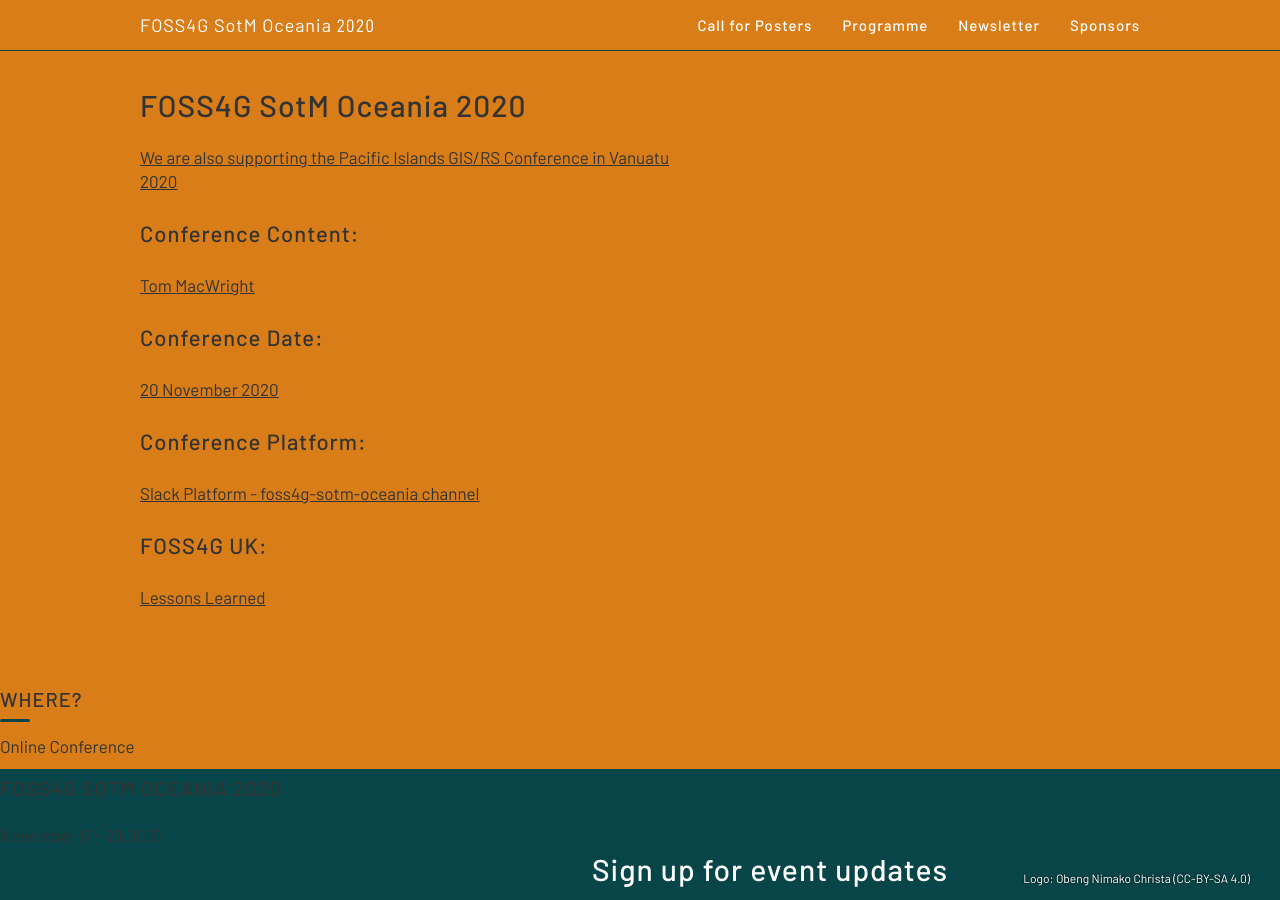
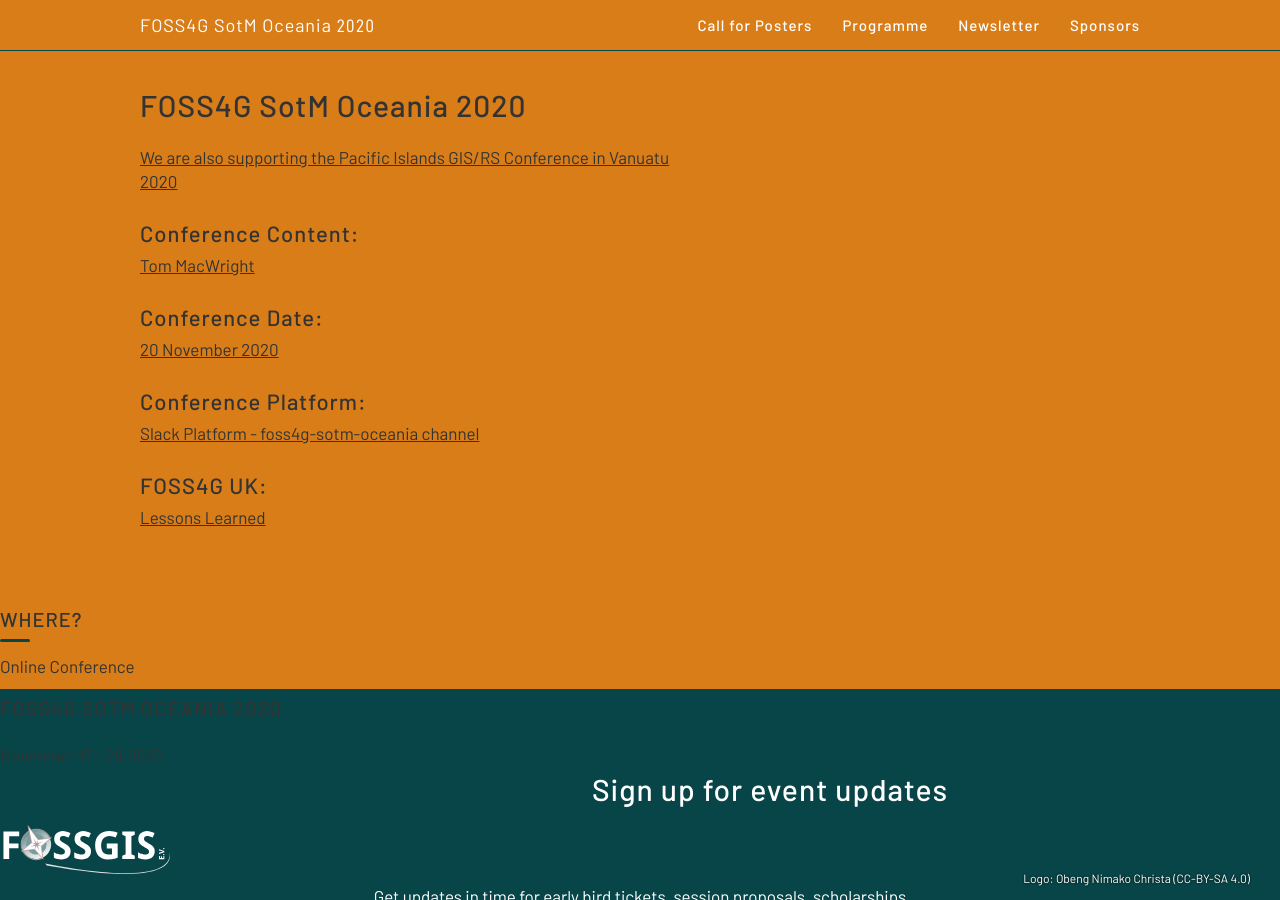
Before and after one commit to osgeo-oceania/foss4g-sotm-oceania-2020, a Jekyll site: the page built from index.html, in a window 1280 px wide and 900 px high, scrolled down 935 px. Built offline with Jekyll 4.4.1, drawn with Linux system fonts in a browser that asks for light colours.

Commit message:
Update about.html

```diff
--- a/_includes/about.html
+++ b/_includes/about.html
@@ -5,10 +5,10 @@
           <div class="col10 margin2r space-bottom2">
             <h1 class="space-bottom2">FOSS4G SotM Oceania 2020</h1>
       	    <p> <a href="https://www.picgisrs.org/conference-venue/" rel="noopener noreferrer" target="_blank">We are also supporting the Pacific Islands GIS/RS Conference in Vanuatu 2020</a> </p>
-	    <p> <h2 class="space-bottom2">Conference Content:</h2> <a href="https://macwright.org/2020/06/21/ethics-in-geo.html" rel="noopener noreferrer" target="_blank">Tom MacWright</a> </p>
-            <p> <h2 class="space-bottom2">Conference Date:</h2> <a href="https://www.strawpoll.me/20423837/r" rel="noopener noreferrer" target="_blank">20 November 2020</a> </p>
-	    <p> <h2 class="space-bottom2">Conference Platform:</h2> <a href="http://maptimeoceania.slack.com/" rel="noopener noreferrer" target="_blank">Slack Platform - foss4g-sotm-oceania channel</a> </p>
-            <p> <h2 class="space-bottom2">FOSS4G UK:</h2> <a href="https://wiki.osgeo.org/wiki/FOSS4GUK_2020_Online_-_Lessons_Learnt" rel="noopener noreferrer" target="_blank">Lessons Learned</a> </p>
+	    <p> <h2>Conference Content:</h2> <a href="https://macwright.org/2020/06/21/ethics-in-geo.html" rel="noopener noreferrer" target="_blank">Tom MacWright</a> </p>
+            <p> <h2>Conference Date:</h2> <a href="https://www.strawpoll.me/20423837/r" rel="noopener noreferrer" target="_blank">20 November 2020</a> </p>
+	    <p> <h2>Conference Platform:</h2> <a href="http://maptimeoceania.slack.com/" rel="noopener noreferrer" target="_blank">Slack Platform - foss4g-sotm-oceania channel</a> </p>
+            <p> <h2>FOSS4G UK:</h2> <a href="https://wiki.osgeo.org/wiki/FOSS4GUK_2020_Online_-_Lessons_Learnt" rel="noopener noreferrer" target="_blank">Lessons Learned</a> </p>
           </div>
 	</div>
       </div>
```
